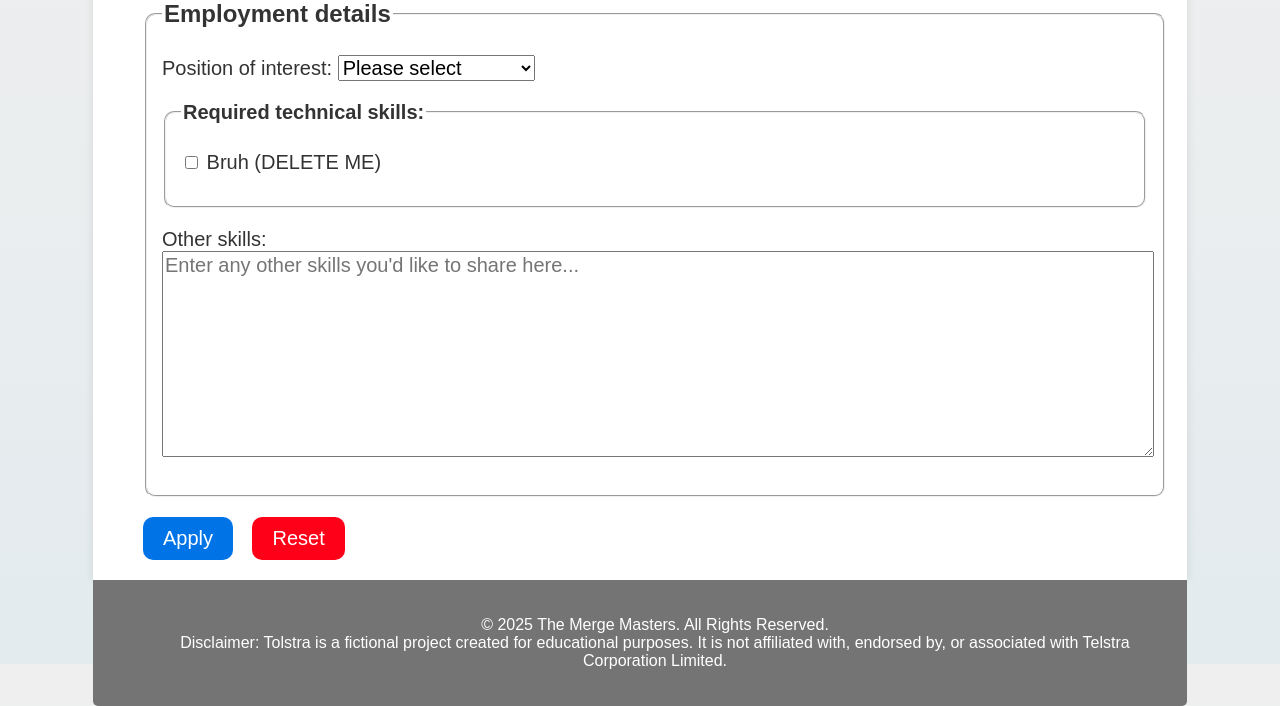
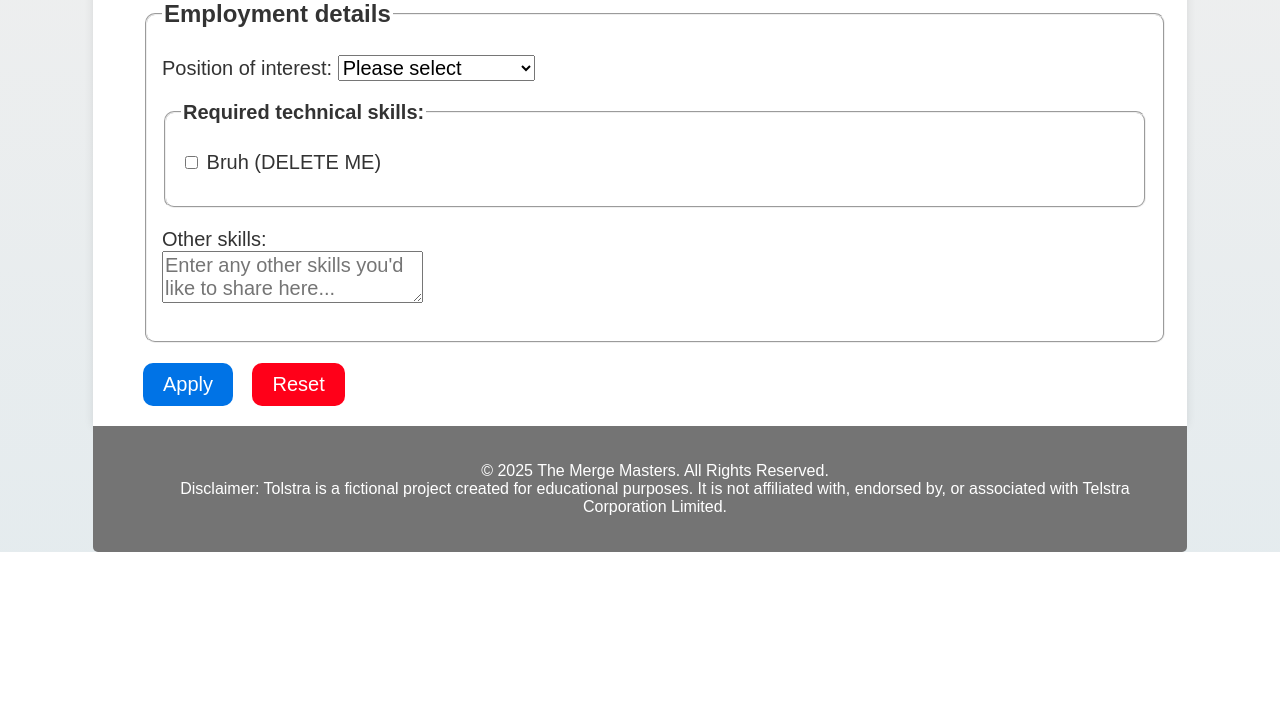
Before and after one commit to AshKmo/cos10026-part2, a PHP site: page /apply.html in a window 1280 px wide. Shown: the part 936-1642 px from the top of the page. After the commit the page ends 1488 px from the top, so only its background shows below. Run offline with PHP 8.4, Linux system fonts and the light colour scheme.

Commit message:
remove apply.html-specific styles from styles.css

```diff
--- a/styles/styles.css
+++ b/styles/styles.css
@@ -127,11 +127,6 @@ th {
     color: white;
 }
 
-textarea {
-	width: 100%;
-	height: 200px;
-}
-
 /******************************/
 /* about.html specific styles */
 /******************************/
```
